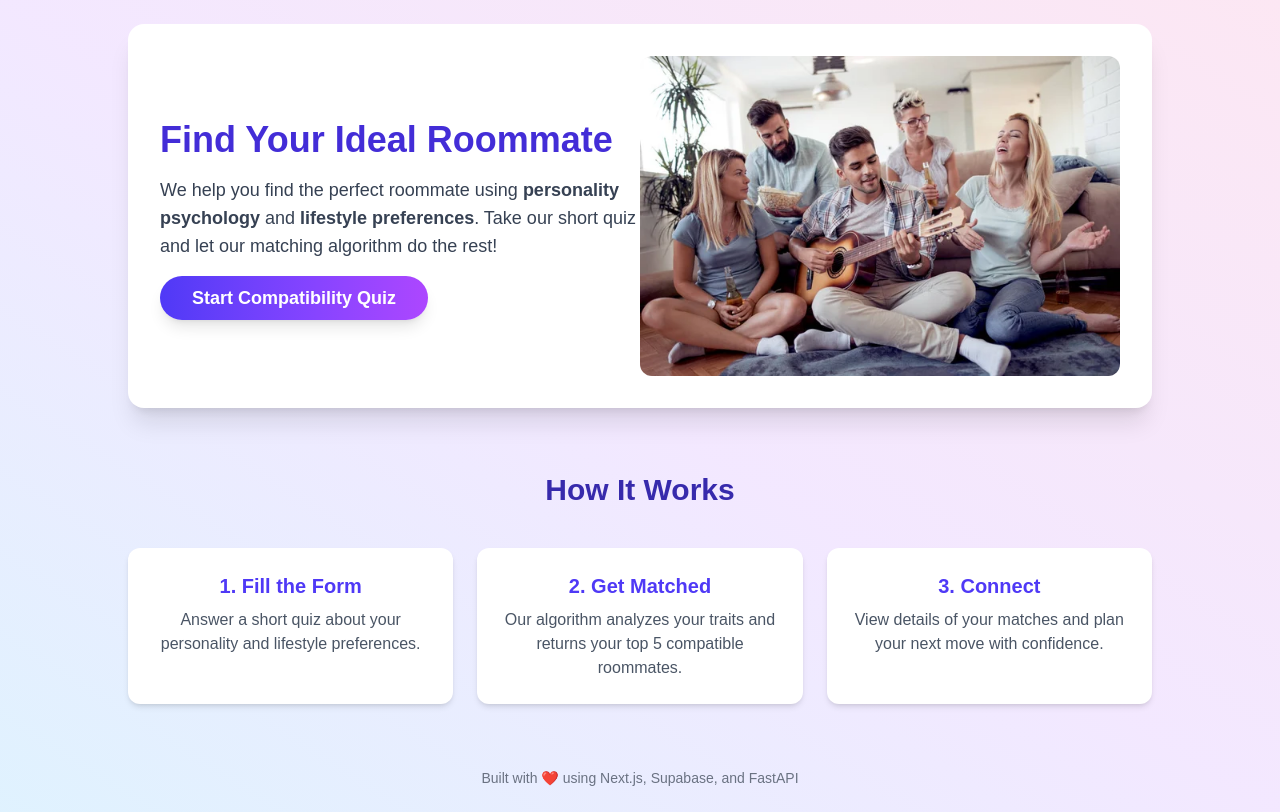
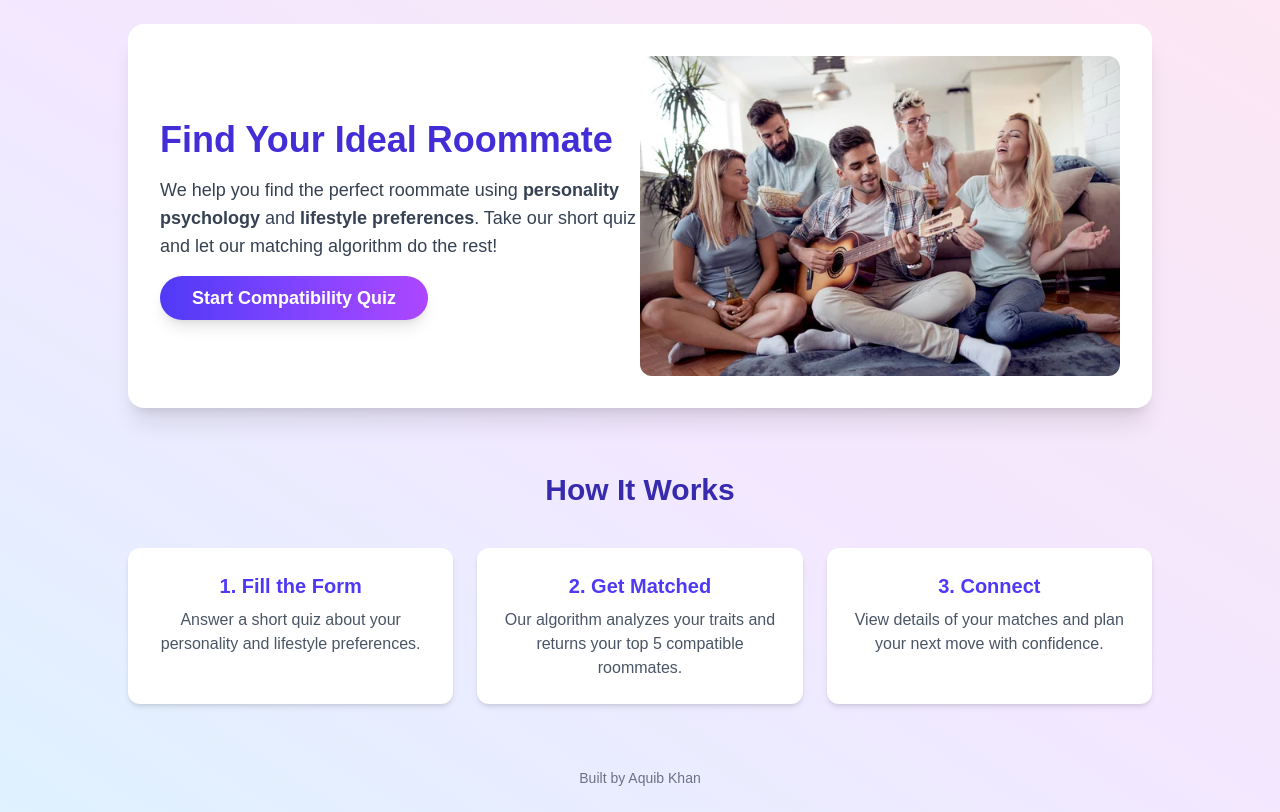
Before and after one commit to AquibKhann/roommate-frontend, a Next.js app: page / in a window 1280 px wide. Built offline with nearby package versions, Linux system fonts and the light colour scheme.

Commit message:
changed the footer

```diff
--- a/pages/index.js
+++ b/pages/index.js
@@ -45,7 +45,7 @@ export default function HomePage() {
       </div>
 
       <div className="mt-16 text-sm text-gray-500">
-        Built with ❤️ using Next.js, Supabase, and FastAPI
+        Built by Aquib Khan
       </div>
     </div>
   )
```
